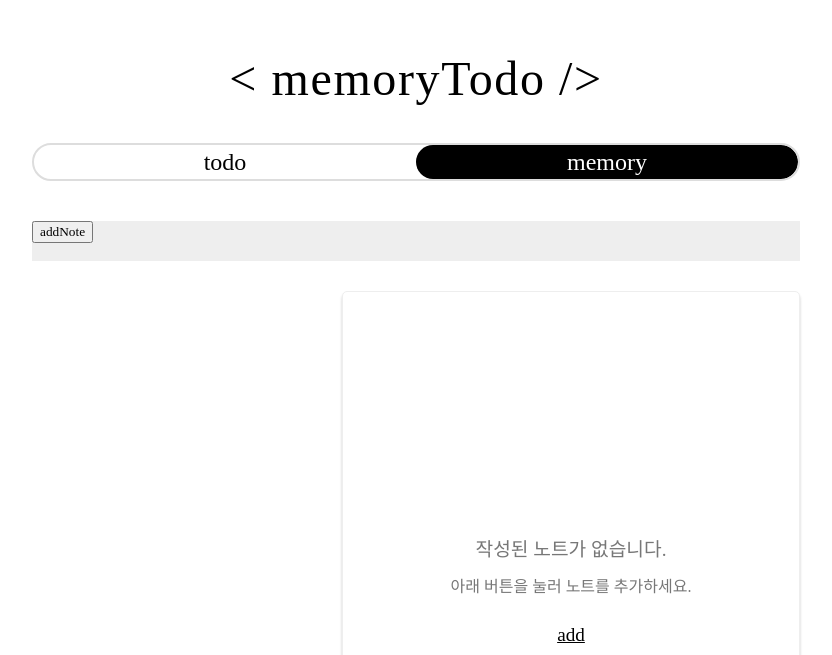
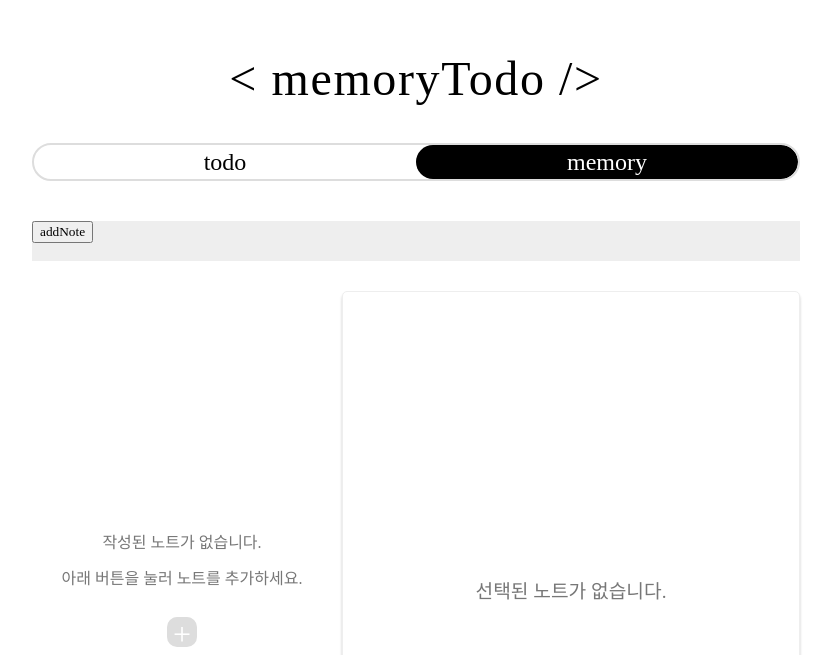
Before and after one commit to CHOI-K-ROCK/TODO_TS, a React (Create React App) app: page /memory in a window 1280 px wide. Shown: the part 145-800 px from the top of the page, without its empty margins (224-1056 px from the left). Built offline with nearby package versions, Linux system fonts and the light colour scheme; a web font is replaced by a local one.

Commit message:
리스트 스타일 추가, 일부 내용 수정

```diff
--- a/src/components/Memory/AddNote.tsx
+++ b/src/components/Memory/AddNote.tsx
@@ -273,7 +273,7 @@ function AddNote(): JSX.Element {
         content,
       })
     );
-    nav('/memory/view');
+    nav('/memory');
   };
 
   return (
--- a/src/components/Memory/DefaultPage.tsx
+++ b/src/components/Memory/DefaultPage.tsx
@@ -1,5 +1,4 @@
 import React from 'react';
-import { Link } from 'react-router-dom';
 import styled from 'styled-components';
 
 const Container = styled.section`
@@ -11,41 +10,14 @@ const Container = styled.section`
 
     font-size: 1.2rem;
     color: #777;
-
-    .note_not_found {
-      display: flex;
-      flex-direction: column;
-      align-items: center;
-
-      p {
-        margin-bottom: 20px;
-
-        &:nth-child(2) {
-          font-size: 1rem;
-          margin-bottom: 30px;
-        }
-      }
-    }
   }
 `;
 
-interface IProps {
-  amount: number;
-}
-
-function DefaultPage({ amount }: IProps): JSX.Element {
+function DefaultPage(): JSX.Element {
   return (
     <Container>
       <div className="default_page">
-        {amount ? (
-          <p>선택된 노트가 없습니다.</p>
-        ) : (
-          <div className="note_not_found">
-            <p>작성된 노트가 없습니다.</p>
-            <p>아래 버튼을 눌러 노트를 추가하세요.</p>
-            <Link to="add">add</Link>
-          </div>
-        )}
+        <p>선택된 노트가 없습니다.</p>
       </div>
     </Container>
   );
--- a/src/components/Memory/Memory.tsx
+++ b/src/components/Memory/Memory.tsx
@@ -1,8 +1,10 @@
 /* eslint-disable jsx-a11y/click-events-have-key-events */
 import React, { useState } from 'react';
-import { useDispatch, useSelector } from 'react-redux';
+import { useSelector } from 'react-redux';
 import { Route, Routes, Link, useNavigate } from 'react-router-dom';
 import styled from 'styled-components';
+// import { plus as PlusBtn } from 'react-icons/bs';
+
 import AddNote from './AddNote';
 import DefaultPage from './DefaultPage';
 import EditNote from './EditNote';
@@ -24,15 +26,68 @@ const ContentsWrapper = styled.div`
   display: flex;
   gap: 10px;
 
-  .lists {
+  .list_wrapper {
     flex: 1 0;
 
     min-width: 300px;
     min-height: 600px;
     height: max-content;
+
+    .empty {
+      height: 600px;
+      display: grid;
+      place-items: center;
+
+      .note_not_found {
+        display: flex;
+        flex-direction: column;
+        align-items: center;
+
+        color: #777;
+        p {
+          margin-bottom: 20px;
+
+          &:nth-child(2) {
+            font-size: 1rem;
+            margin-bottom: 30px;
+          }
+        }
       }
 
-  .contents {
+      button {
+        position: relative;
+        display: block;
+
+        width: 30px;
+        height: 30px;
+
+        background-color: #ddd;
+
+        border: none;
+        border-radius: 10px;
+
+        cursor: pointer;
+
+        transition: 0.2s;
+
+        span {
+          position: absolute;
+          top: calc(50% + 2px);
+          left: 50%;
+          transform: translate(-50%, -50%);
+
+          font-size: 2rem;
+          color: #fff;
+        }
+
+        &:hover {
+          background-color: #000;
+        }
+      }
+    }
+  }
+
+  .contents_wrapper {
     flex: 2 0;
     min-height: 600px;
     height: max-content;
@@ -89,6 +144,8 @@ function Memory(): JSX.Element {
       </FunctionBar>
       <ContentsWrapper>
         {/* 노트 리스트 표시 */}
+        <div className="list_wrapper">
+          {notesSlice.length ? (
             <ul className="lists">
               {notesSlice.map((note, idx) => {
                 return (
@@ -101,14 +158,28 @@ function Memory(): JSX.Element {
                 );
               })}
             </ul>
+          ) : (
+            <div className="empty">
+              <div className="note_not_found">
+                <p>작성된 노트가 없습니다.</p>
+                <p>아래 버튼을 눌러 노트를 추가하세요.</p>
+                <button
+                  type="button"
+                  onClick={() => {
+                    nav('/memory/add');
+                  }}
+                >
+                  <span>+</span>
+                </button>
+              </div>
+            </div>
+          )}
+        </div>
 
         {/* 중첩 라우팅을 이용하여 뷰어 및 에디터 표시 */}
-        <div className="contents">
+        <div className="contents_wrapper">
           <Routes>
-            <Route
-              path="/"
-              element={<DefaultPage amount={notesSlice.length} />}
-            />
+            <Route path="/" element={<DefaultPage />} />
             <Route path="view" element={<Viewer note={currentNote} />} />
             <Route path="add" element={<AddNote />} />
             <Route
```
Lines whose indentation alone changed are shown as unchanged.
